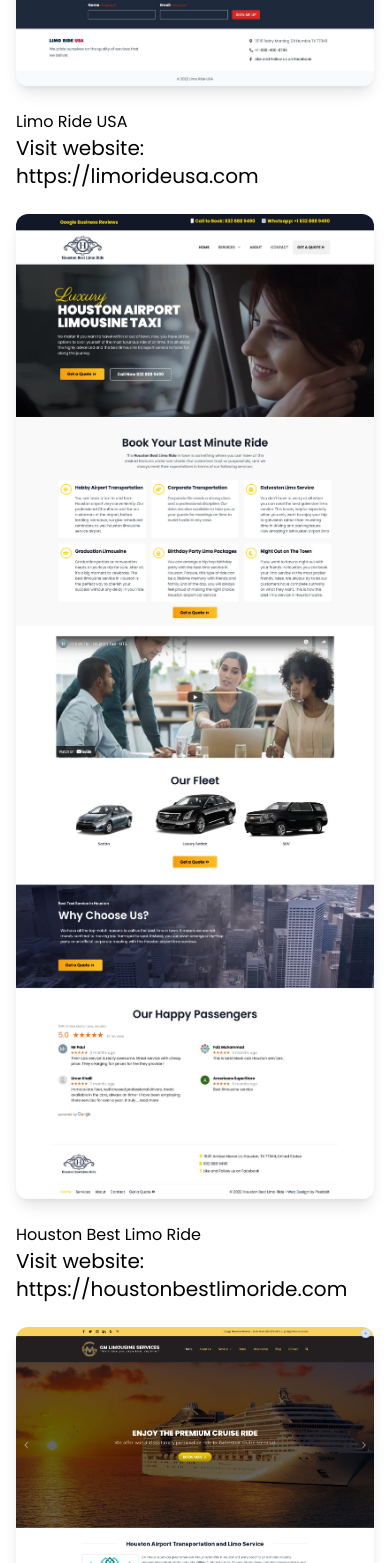
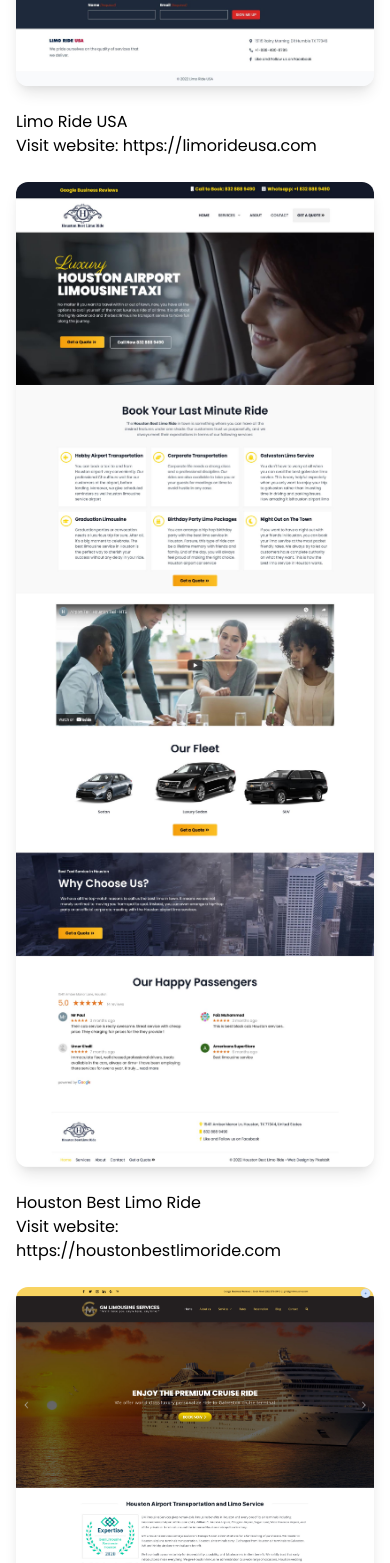
Before and after one commit to saadkhaan/pixels, a Next.js app: page / in a window 390 px wide. Shown: the part 5285-6848 px from the top of the page. Built offline with nearby package versions, Linux system fonts and the light colour scheme.

Commit message:
text fixes

```diff
--- a/pages/index.js
+++ b/pages/index.js
@@ -230,7 +230,7 @@
                 </a>
               </div>
               <h3>Limo Ride USA</h3>
-              <p className="text-xl sm:text-base">
+              <p className="text-md sm:text-base">
                 Visit website:{" "}
                 <a href="https://limorideusa.com" target="_blank">
                   https://limorideusa.com
@@ -253,7 +253,7 @@
                 </Link>
               </div>
               <h3>Houston Best Limo Ride</h3>
-              <p className="text-xl sm:text-base">
+              <p className="text-md sm:text-base">
                 Visit website:{" "}
                 <a href="https://houstonbestlimoride.com/" target="_blank">
                   https://houstonbestlimoride.com
@@ -276,7 +276,7 @@
                 </Link>
               </div>
               <h3>GM Limousine</h3>
-              <p className="text-xl sm:text-base">
+              <p className="text-md sm:text-base">
                 Visit website:{" "}
                 <a
                   href="https://gmlimousine.com/"
```
